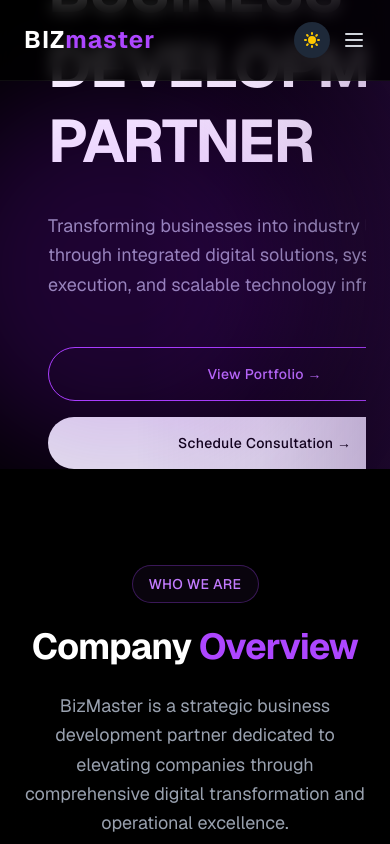
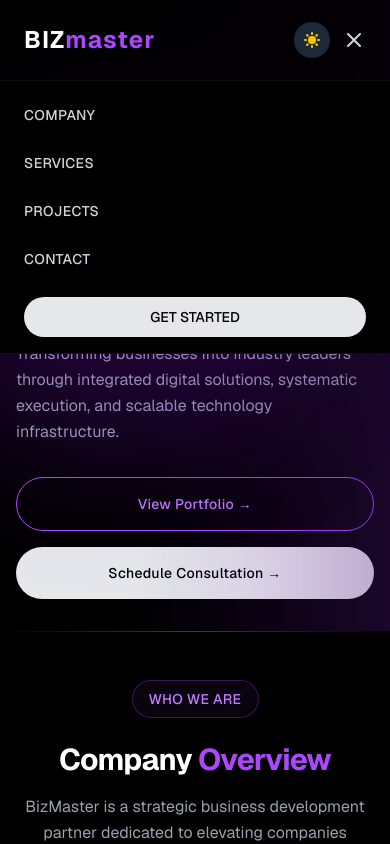
Before and after one commit to CrazeSliit/BizPort, a Next.js app: page / in a window 390 px wide. Both pictures are taken after a click on the button 354 px from the left and 40 px from the top of the page. Shown: the top 844 px of the page. Built offline with nearby package versions, Linux system fonts and the light colour scheme.

Commit message:
Add mobile navigation menu and improve layout responsiveness

```diff
--- a/app/page.tsx
+++ b/app/page.tsx
@@ -16,6 +16,7 @@ const SplineViewer = dynamic(() => import('./components/SplineViewer'), {
 export default function Home() {
   const [theme, setTheme] = useState<'light' | 'dark'>('dark');
   const [mounted, setMounted] = useState(false);
+  const [mobileMenuOpen, setMobileMenuOpen] = useState(false);
 
   useEffect(() => {
     setMounted(true);
@@ -131,28 +132,89 @@ export default function Home() {
                   </svg>
                 )}
               </button>
-              <button className={`transition-colors ${themeClasses.mobileMenu}`}>
-                <svg className="h-6 w-6" fill="none" viewBox="0 0 24 24" stroke="currentColor">
-                  <path strokeLinecap="round" strokeLinejoin="round" strokeWidth={2} d="M4 6h16M4 12h16M4 18h16" />
-                </svg>
+              <button
+                onClick={() => setMobileMenuOpen(!mobileMenuOpen)}
+                className={`transition-colors ${themeClasses.mobileMenu}`}
+                aria-label="Toggle menu"
+              >
+                {mobileMenuOpen ? (
+                  <svg className="h-6 w-6" fill="none" viewBox="0 0 24 24" stroke="currentColor">
+                    <path strokeLinecap="round" strokeLinejoin="round" strokeWidth={2} d="M6 18L18 6M6 6l12 12" />
+                  </svg>
+                ) : (
+                  <svg className="h-6 w-6" fill="none" viewBox="0 0 24 24" stroke="currentColor">
+                    <path strokeLinecap="round" strokeLinejoin="round" strokeWidth={2} d="M4 6h16M4 12h16M4 18h16" />
+                  </svg>
+                )}
               </button>
             </div>
           </div>
         </div>
+
+        {/* Mobile Navigation Menu */}
+        {mobileMenuOpen && (
+          <div className={`md:hidden border-t transition-colors duration-300 ${theme === 'dark' ? 'border-white/5 bg-black/95' : 'border-gray-200 bg-white/95'}`}>
+            <div className="px-6 py-4 space-y-3">
+              <a
+                href="#company"
+                onClick={(e) => {
+                  smoothScrollTo(e, '#company');
+                  setMobileMenuOpen(false);
+                }}
+                className={`block py-2 text-sm font-medium tracking-wide transition-colors ${themeClasses.link}`}
+              >
+                COMPANY
+              </a>
+              <a
+                href="#services"
+                onClick={(e) => {
+                  smoothScrollTo(e, '#services');
+                  setMobileMenuOpen(false);
+                }}
+                className={`block py-2 text-sm font-medium tracking-wide transition-colors ${themeClasses.link}`}
+              >
+                SERVICES
+              </a>
+              <a
+                href="#projects"
+                onClick={(e) => {
+                  smoothScrollTo(e, '#projects');
+                  setMobileMenuOpen(false);
+                }}
+                className={`block py-2 text-sm font-medium tracking-wide transition-colors ${themeClasses.link}`}
+              >
+                PROJECTS
+              </a>
+              <a
+                href="#contact"
+                onClick={(e) => {
+                  smoothScrollTo(e, '#contact');
+                  setMobileMenuOpen(false);
+                }}
+                className={`block py-2 text-sm font-medium tracking-wide transition-colors ${themeClasses.link}`}
+              >
+                CONTACT
+              </a>
+              <button className={`w-full px-6 py-2.5 text-sm font-medium rounded-full transition-colors ${themeClasses.button} mt-2`}>
+                GET STARTED
+              </button>
+            </div>
+          </div>
+        )}
       </nav>
 
       {/* Hero Section */}
-      <main className="relative pt-0 overflow-hidden">
-        <div className="max-w-[2020px] mx-auto px-6 lg:px-35 py-0 -mt-29">
-          <div className="grid lg:grid-cols-2 gap-0 items-center">
-          <div className="max-w-4xl px-6 lg:px-8">
+      <main className="relative pt-20 sm:pt-24 md:pt-0 overflow-hidden">
+        <div className="max-w-[2020px] mx-auto px-4 sm:px-6 lg:px-8 py-8 md:py-0 md:-mt-29">
+          <div className="grid lg:grid-cols-2 gap-8 lg:gap-0 items-center">
+          <div className="max-w-4xl px-0 sm:px-4 lg:pl-40 lg:pr-16">
             {/* Badge */}
             <div className="inline-flex items-center px-4 py-2 rounded-full border border-purple-500/30 bg-purple-500/5 mb-8">
               <span className="text-purple-400 text-sm font-medium tracking-wide">INTRODUCING </span>
             </div>
 
             {/* Main Heading */}
-            <h1 className="text-6xl md:text-7xl lg:text-8xl font-bold leading-tight tracking-tight mb-8">
+            <h1 className="text-4xl sm:text-5xl md:text-6xl lg:text-7xl xl:text-8xl font-bold leading-tight tracking-tight mb-6 md:mb-8">
               BUSINESS
               <br />
               DEVELOPMENT
@@ -161,7 +223,7 @@ export default function Home() {
             </h1>
 
             {/* Subheading */}
-            <p className={`text-lg md:text-xl max-w-2xl mb-12 leading-relaxed ${themeClasses.text}`}>
+            <p className={`text-base sm:text-lg md:text-xl max-w-2xl mb-8 md:mb-12 leading-relaxed ${themeClasses.text}`}>
               Transforming businesses into industry leaders through integrated digital solutions,
               systematic execution, and scalable technology infrastructure.
             </p>
@@ -178,7 +240,7 @@ export default function Home() {
           </div>
 
           {/* Spline 3D Viewer - Right Side */}
-          <div className="hidden lg:flex items-center justify-end relative h-[1200px] w-full -mr-[160px]">
+          <div className="hidden lg:flex items-center justify-start relative h-[1200px] w-full -ml-[80px] -mr-[160px]">
             <SplineViewer url="https://prod.spline.design/k7M5quOXzDN948AN/scene.splinecode" />
           </div>
           </div>
@@ -189,18 +251,21 @@ export default function Home() {
         <div className="absolute top-20 right-20 w-96 h-96 bg-purple-600/20 rounded-full blur-3xl pointer-events-none" />
       </main>
 
+      {/* Section Divider */}
+      <div className="w-full h-px bg-gradient-to-r from-transparent via-purple-500/50 to-transparent"></div>
+
       {/* Company Overview Section */}
-      <section id="company" className={`relative py-24 transition-colors duration-300 ${themeClasses.sectionBg}`}>
+      <section id="company" className={`relative py-12 sm:py-16 md:py-20 lg:py-24 transition-colors duration-300 ${themeClasses.sectionBg}`}>
         <div className="max-w-7xl mx-auto px-6 lg:px-8">
           {/* Section Header */}
           <div className="text-center mb-20">
             <div className="inline-flex items-center px-4 py-2 rounded-full border border-purple-500/30 bg-purple-500/5 mb-6">
               <span className="text-purple-400 text-sm font-medium tracking-wide">WHO WE ARE</span>
             </div>
-            <h2 className="text-4xl md:text-5xl lg:text-6xl font-bold mb-6 tracking-tight">
+            <h2 className="text-3xl sm:text-4xl md:text-5xl lg:text-6xl font-bold mb-4 sm:mb-6 tracking-tight">
               Company <span className="text-purple-500">Overview</span>
             </h2>
-            <p className={`text-lg max-w-3xl mx-auto leading-relaxed ${
+            <p className={`text-base sm:text-lg max-w-3xl mx-auto leading-relaxed ${
               theme === 'dark' ? 'text-gray-400' : 'text-gray-600'
             }`}>
               BizMaster is a strategic business development partner dedicated to elevating companies
@@ -209,35 +274,35 @@ export default function Home() {
           </div>
 
           {/* Stats Grid */}
-          <div className="grid grid-cols-2 md:grid-cols-4 gap-8 mb-20">
-            <div className={`text-center p-6 rounded-2xl border transition-colors duration-300 ${
+          <div className="grid grid-cols-2 md:grid-cols-4 gap-4 sm:gap-6 md:gap-8 mb-12 md:mb-20">
+            <div className={`text-center p-4 sm:p-6 rounded-xl sm:rounded-2xl border transition-colors duration-300 ${
               theme === 'dark' ? 'bg-gradient-to-br from-purple-900/20 to-purple-800/10 border-purple-500/10' : 'bg-gradient-to-br from-purple-100 to-purple-50 border-purple-200'
             }`}>
-              <div className="text-4xl md:text-5xl font-bold text-purple-400 mb-2">10+</div>
-              <div className={`text-sm tracking-wide ${
+              <div className="text-3xl sm:text-4xl md:text-5xl font-bold text-purple-400 mb-1 sm:mb-2">10+</div>
+              <div className={`text-xs sm:text-sm tracking-wide ${
                 theme === 'dark' ? 'text-gray-400' : 'text-gray-600'
               }`}>Years Experience</div>
             </div>
-            <div className={`text-center p-6 rounded-2xl border transition-colors duration-300 ${
+            <div className={`text-center p-4 sm:p-6 rounded-xl sm:rounded-2xl border transition-colors duration-300 ${
               theme === 'dark' ? 'bg-gradient-to-br from-purple-900/20 to-purple-800/10 border-purple-500/10' : 'bg-gradient-to-br from-purple-100 to-purple-50 border-purple-200'
             }`}>
-              <div className="text-4xl md:text-5xl font-bold text-purple-400 mb-2">500+</div>
+              <div className="text-3xl sm:text-4xl md:text-5xl font-bold text-purple-400 mb-1 sm:mb-2">500+</div>
               <div className={`text-sm tracking-wide ${
                 theme === 'dark' ? 'text-gray-400' : 'text-gray-600'
               }`}>Projects Delivered</div>
             </div>
-            <div className={`text-center p-6 rounded-2xl border transition-colors duration-300 ${
+            <div className={`text-center p-4 sm:p-6 rounded-xl sm:rounded-2xl border transition-colors duration-300 ${
               theme === 'dark' ? 'bg-gradient-to-br from-purple-900/20 to-purple-800/10 border-purple-500/10' : 'bg-gradient-to-br from-purple-100 to-purple-50 border-purple-200'
             }`}>
-              <div className="text-4xl md:text-5xl font-bold text-purple-400 mb-2">200+</div>
+              <div className="text-3xl sm:text-4xl md:text-5xl font-bold text-purple-400 mb-1 sm:mb-2">200+</div>
               <div className={`text-sm tracking-wide ${
                 theme === 'dark' ? 'text-gray-400' : 'text-gray-600'
               }`}>Happy Clients</div>
             </div>
-            <div className={`text-center p-6 rounded-2xl border transition-colors duration-300 ${
+            <div className={`text-center p-4 sm:p-6 rounded-xl sm:rounded-2xl border transition-colors duration-300 ${
               theme === 'dark' ? 'bg-gradient-to-br from-purple-900/20 to-purple-800/10 border-purple-500/10' : 'bg-gradient-to-br from-purple-100 to-purple-50 border-purple-200'
             }`}>
-              <div className="text-4xl md:text-5xl font-bold text-purple-400 mb-2">98%</div>
+              <div className="text-3xl sm:text-4xl md:text-5xl font-bold text-purple-400 mb-1 sm:mb-2">98%</div>
               <div className={`text-sm tracking-wide ${
                 theme === 'dark' ? 'text-gray-400' : 'text-gray-600'
               }`}>Success Rate</div>
@@ -245,7 +310,7 @@ export default function Home() {
           </div>
 
           {/* Core Values Grid */}
-          <div className="grid md:grid-cols-2 lg:grid-cols-3 gap-8">
+          <div className="grid sm:grid-cols-2 lg:grid-cols-3 gap-4 sm:gap-6 md:gap-8">
             {/* Mission */}
             <div className={`p-8 rounded-2xl border transition-all duration-300 ${
               theme === 'dark' ? 'bg-gradient-to-br from-purple-900/10 to-transparent border-purple-500/10 hover:border-purple-500/30' : 'bg-gradient-to-br from-purple-50 to-transparent border-purple-200 hover:border-purple-400'
@@ -310,8 +375,11 @@ export default function Home() {
         <div className="absolute top-1/2 left-1/2 -translate-x-1/2 -translate-y-1/2 w-[800px] h-[800px] bg-purple-600/5 rounded-full blur-3xl pointer-events-none" />
       </section>
 
+      {/* Section Divider */}
+      <div className="w-full h-px bg-gradient-to-r from-transparent via-purple-500/50 to-transparent"></div>
+
       {/* Services Section */}
-      <section id="services" className={`relative py-24 transition-colors duration-300 ${
+      <section id="services" className={`relative py-12 sm:py-16 md:py-20 lg:py-24 transition-colors duration-300 ${
         theme === 'dark' ? 'bg-black' : 'bg-white'
       }`}>
         <div className="max-w-7xl mx-auto px-6 lg:px-8">
@@ -320,7 +388,7 @@ export default function Home() {
             <div className="inline-flex items-center px-4 py-2 rounded-full border border-purple-500/30 bg-purple-500/5 mb-6">
               <span className="text-purple-400 text-sm font-medium tracking-wide">WHAT WE OFFER</span>
             </div>
-            <h2 className="text-4xl md:text-5xl lg:text-6xl font-bold mb-6 tracking-tight">
+            <h2 className="text-3xl sm:text-4xl md:text-5xl lg:text-6xl font-bold mb-4 sm:mb-6 tracking-tight">
               Our <span className="text-purple-500">Services</span>
             </h2>
             <p className={`text-lg max-w-3xl mx-auto leading-relaxed ${
@@ -335,7 +403,7 @@ export default function Home() {
             <h3 className="text-3xl md:text-4xl font-bold mb-12 text-center">
               Service <span className="text-purple-500">Portfolio</span>
             </h3>
-            <div className="grid md:grid-cols-2 lg:grid-cols-3 gap-8">
+            <div className="grid sm:grid-cols-2 lg:grid-cols-3 gap-4 sm:gap-6 md:gap-8">
               {/* Digital Strategy */}
               <div className="group p-8 rounded-2xl bg-gradient-to-br from-purple-900/10 to-transparent border border-purple-500/10 hover:border-purple-500/30 hover:bg-purple-900/20 transition-all duration-300">
                 <div className="w-14 h-14 rounded-xl bg-purple-500/20 flex items-center justify-center mb-6 group-hover:scale-110 transition-transform">
@@ -672,7 +740,7 @@ export default function Home() {
                   <span className="text-4xl">🌐</span>
                   Web Development Main Technologies
                 </h4>
-                <div className="grid grid-cols-2 md:grid-cols-3 lg:grid-cols-5 gap-6">
+                <div className="grid grid-cols-2 sm:grid-cols-3 md:grid-cols-4 lg:grid-cols-5 gap-3 sm:gap-4 md:gap-6">
                   <div className="group p-8 rounded-2xl bg-black/40 backdrop-blur-sm border border-purple-500/20 hover:border-purple-400 transition-colors duration-200 text-center">
                     <div className="text-6xl mb-4">⚛️</div>
                     <div className="text-base font-semibold text-white">React.js</div>
@@ -732,7 +800,7 @@ export default function Home() {
                   <span className="text-4xl">📱</span>
                   Mobile App Main Technologies
                 </h4>
-                <div className="grid grid-cols-2 md:grid-cols-3 lg:grid-cols-5 gap-6">
+                <div className="grid grid-cols-2 sm:grid-cols-3 md:grid-cols-4 lg:grid-cols-5 gap-3 sm:gap-4 md:gap-6">
                   <div className="group p-8 rounded-2xl bg-black/40 backdrop-blur-sm border border-purple-500/20 hover:border-purple-400 transition-colors duration-200 text-center">
                     <div className="text-6xl mb-4">📱</div>
                     <div className="text-base font-semibold text-white">React Native</div>
@@ -792,7 +860,7 @@ export default function Home() {
                   <span className="text-4xl">🏪</span>
                   POS Main Technologies
                 </h4>
-                <div className="grid grid-cols-2 md:grid-cols-3 lg:grid-cols-5 gap-6">
+                <div className="grid grid-cols-2 sm:grid-cols-3 md:grid-cols-4 lg:grid-cols-5 gap-3 sm:gap-4 md:gap-6">
                   <div className="group p-8 rounded-2xl bg-black/40 backdrop-blur-sm border border-purple-500/20 hover:border-purple-400 transition-colors duration-200 text-center">
                     <div className="text-6xl mb-4">💻</div>
                     <div className="text-base font-semibold text-white">Electron.js</div>
@@ -854,8 +922,11 @@ export default function Home() {
         <div className="absolute bottom-0 left-0 w-full h-px bg-gradient-to-r from-transparent via-purple-500/50 to-transparent" />
       </section>
 
+      {/* Section Divider */}
+      <div className="w-full h-px bg-gradient-to-r from-transparent via-purple-500/50 to-transparent"></div>
+
       {/* Projects / Case Studies Section */}
-      <section id="projects" className={`relative py-24 transition-colors duration-300 overflow-visible ${
+      <section id="projects" className={`relative py-12 sm:py-16 md:py-20 lg:py-24 transition-colors duration-300 overflow-visible ${
         theme === 'dark' ? 'bg-gradient-to-b from-black via-purple-950/10 to-black' : 'bg-gradient-to-b from-gray-50 via-purple-50 to-gray-50'
       }`}>
         <div className="max-w-7xl mx-auto px-6 lg:px-8 overflow-visible">
@@ -864,7 +935,7 @@ export default function Home() {
             <div className="inline-flex items-center px-4 py-2 rounded-full border border-purple-500/30 bg-purple-500/5 mb-6">
               <span className="text-purple-400 text-sm font-medium tracking-wide">OUR WORK</span>
             </div>
-            <h2 className="text-4xl md:text-5xl lg:text-6xl font-bold mb-6 tracking-tight">
+            <h2 className="text-3xl sm:text-4xl md:text-5xl lg:text-6xl font-bold mb-4 sm:mb-6 tracking-tight">
               Case Studies & <span className="text-purple-500">Sample Projects</span>
             </h2>
             <p className={`text-lg max-w-3xl mx-auto leading-relaxed ${
@@ -878,7 +949,7 @@ export default function Home() {
           </div>
 
           {/* Projects Grid */}
-          <div className="grid md:grid-cols-2 lg:grid-cols-3 gap-8 mb-16 pt-2">
+          <div className="grid sm:grid-cols-1 md:grid-cols-2 lg:grid-cols-3 gap-4 sm:gap-6 md:gap-8 mb-12 md:mb-16 pt-2">
             {/* Project 1: Metro Bus */}
             <div className="rounded-3xl bg-gradient-to-br from-purple-900/20 to-transparent border border-purple-500/20 overflow-hidden hover:border-purple-400 hover:-translate-y-1 transition-all duration-200">
               {/* Project Image Placeholder */}
@@ -2145,8 +2216,11 @@ export default function Home() {
         <div className="absolute top-1/2 left-1/2 -translate-x-1/2 -translate-y-1/2 w-[800px] h-[800px] bg-purple-600/5 rounded-full blur-3xl pointer-events-none" />
       </section>
 
+      {/* Section Divider */}
+      <div className="w-full h-px bg-gradient-to-r from-transparent via-purple-500/50 to-transparent"></div>
+
       {/* Contact Section */}
-      <section id="contact" className={`relative py-24 transition-colors duration-300 ${
+      <section id="contact" className={`relative py-12 sm:py-16 md:py-20 lg:py-24 transition-colors duration-300 ${
         theme === 'dark' ? 'bg-black' : 'bg-white'
       }`}>
         <div className="max-w-7xl mx-auto px-6 lg:px-8">
@@ -2159,7 +2233,7 @@ export default function Home() {
           </div>
 
           {/* Contact Cards Grid */}
-          <div className="grid md:grid-cols-2 lg:grid-cols-4 gap-6 max-w-6xl mx-auto">
+          <div className="grid sm:grid-cols-2 lg:grid-cols-4 gap-4 sm:gap-6 max-w-6xl mx-auto">
             {/* Email Card */}
             <div className={`group p-8 rounded-3xl transition-all duration-300 hover:bg-purple-900/20 text-center ${
               theme === 'dark'
@@ -2277,6 +2351,9 @@ export default function Home() {
         <div className="absolute bottom-20 right-20 w-72 h-72 bg-purple-600/5 rounded-full blur-3xl pointer-events-none" />
       </section>
 
+      {/* Section Divider */}
+      <div className="w-full h-px bg-gradient-to-r from-transparent via-purple-500/50 to-transparent"></div>
+
       {/* Footer */}
       <footer className={`relative border-t transition-colors duration-300 ${
         theme === 'dark'
@@ -2284,7 +2361,7 @@ export default function Home() {
           : 'bg-white border-gray-200'
       }`}>
         <div className="max-w-7xl mx-auto px-6 lg:px-8 py-12">
-          <div className="grid md:grid-cols-2 lg:grid-cols-4 gap-8 mb-8">
+          <div className="grid sm:grid-cols-2 lg:grid-cols-4 gap-6 sm:gap-8 mb-6 sm:mb-8">
             {/* Company Info */}
             <div>
               <h3 className="text-2xl font-bold tracking-wider mb-4">
```
